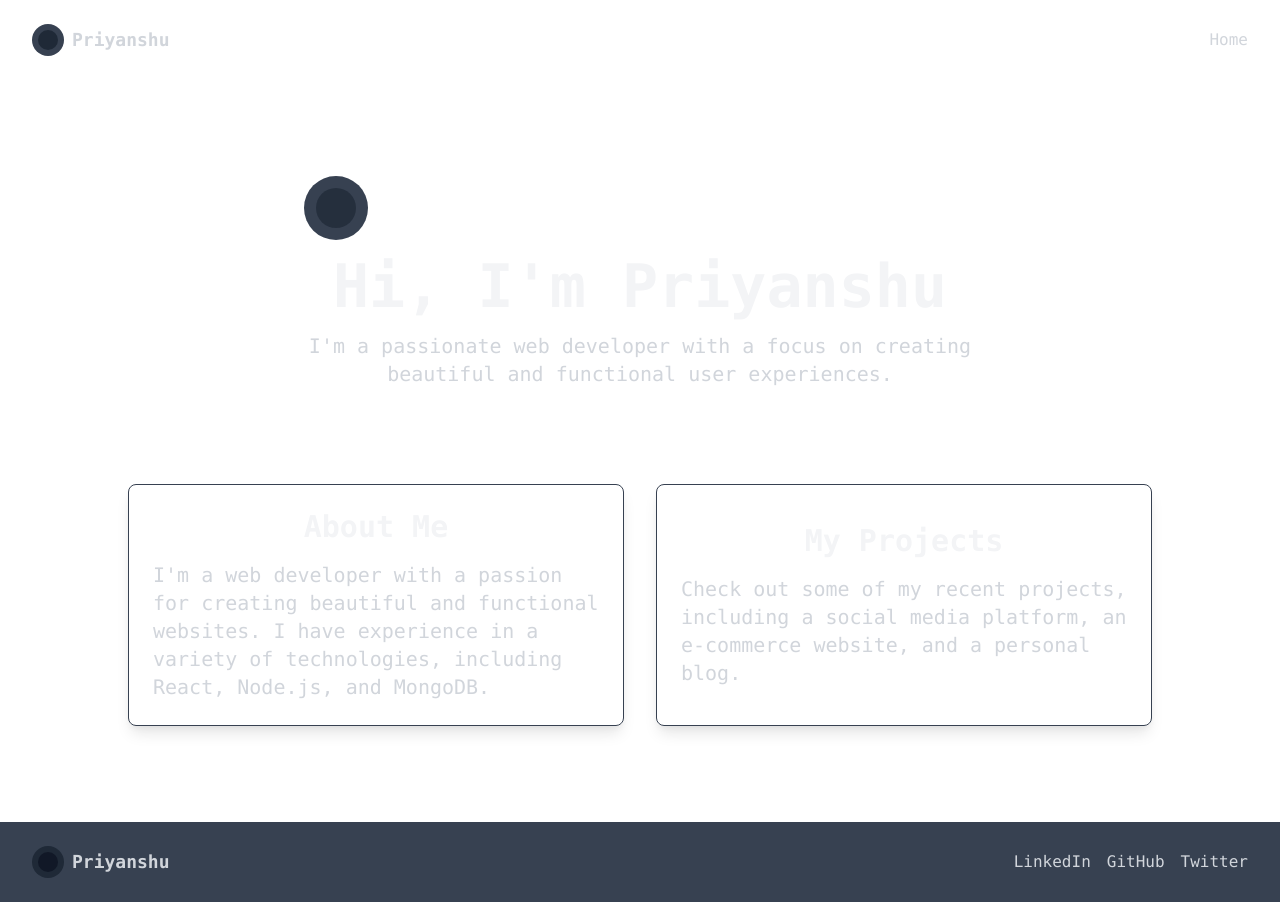
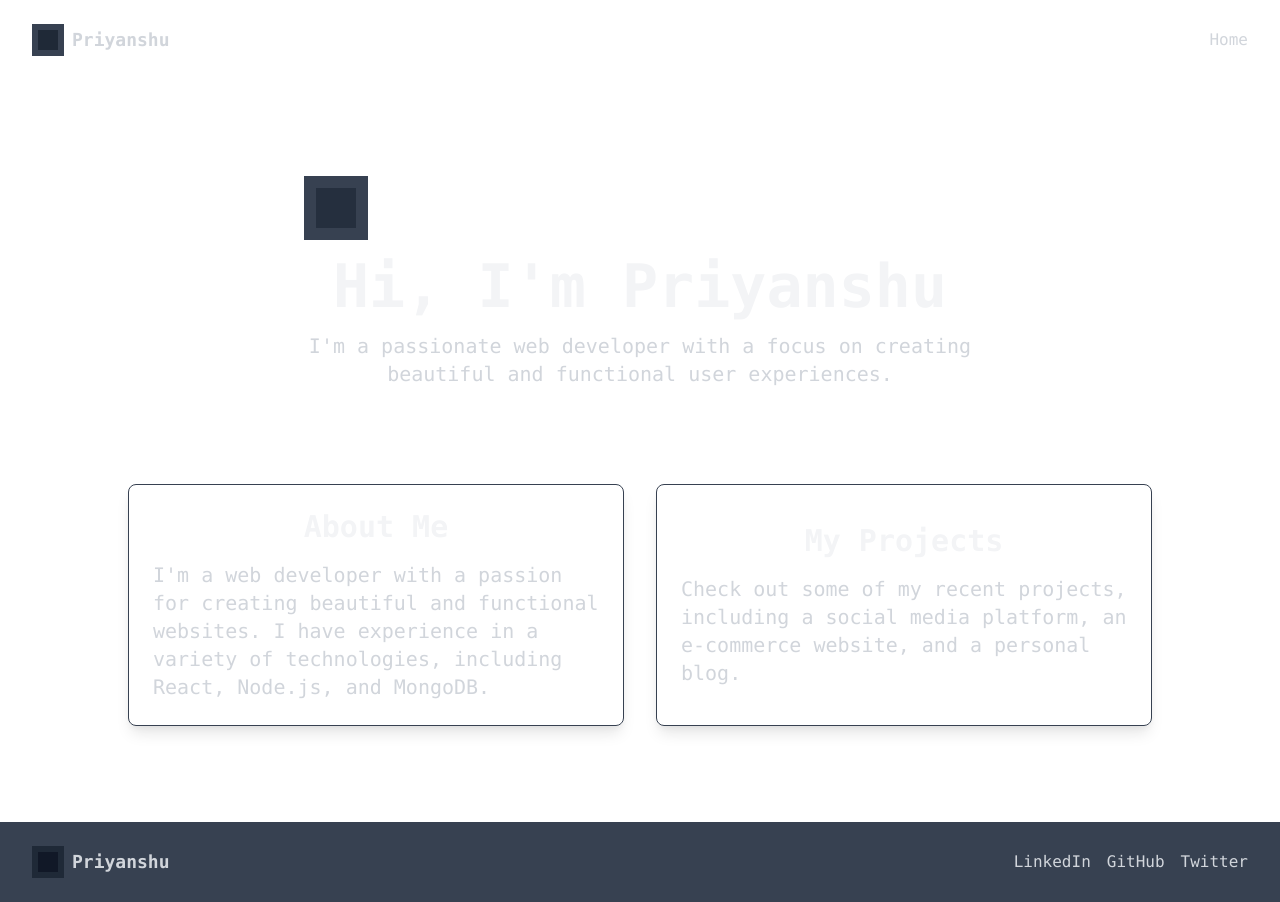
Before and after one commit to Priyansxu/Website, a Next.js app: page / in a window 1280 px wide. Built offline with nearby package versions, Linux system fonts and the light colour scheme.

Commit message:
Update index.js

```diff
--- a/pages/index.js
+++ b/pages/index.js
@@ -1,12 +1,12 @@
-import Link from "next/link"
+import Link from "next/link";
 
 function Page() {
   return (
     <div className="flex flex-col min-h-screen bg-gradient-to-b from-[#0b0b0b] to-[#1f1f1f] text-gray-300">
       <header className="py-6 px-4 md:px-8 flex items-center justify-between">
         <div className="flex items-center gap-2">
-          <div className="bg-gray-700 rounded-full w-8 h-8 flex items-center justify-center">
-            <div className="bg-gray-800 rounded-full w-5 h-5" />
+          <div className="bg-gray-700 w-8 h-8 flex items-center justify-center">
+            <div className="bg-gray-800 w-5 h-5" />
           </div>
           <span className="font-mono text-gray-300 text-lg font-bold">Priyanshu</span>
         </div>
@@ -18,8 +18,8 @@ function Page() {
       </header>
       <main className="flex-1 flex flex-col items-center justify-center px-4 md:px-8 py-12 md:py-24">
         <div className="max-w-2xl text-center space-y-4">
-          <div className="bg-gray-700 rounded-full w-16 h-16 flex items-center justify-center">
-            <div className="bg-gray-800 rounded-full w-10 h-10 animate-pulse" />
+          <div className="bg-gray-700 w-16 h-16 flex items-center justify-center">
+            <div className="bg-gray-800 w-10 h-10 animate-pulse" />
           </div>
           <h1 className="font-mono text-4xl md:text-6xl font-bold text-gray-100">Hi, I'm Priyanshu</h1>
           <p className="font-mono text-gray-300 text-lg md:text-xl">
@@ -45,8 +45,8 @@ function Page() {
       </main>
       <footer className="bg-gray-700 py-6 px-4 md:px-8 flex items-center justify-between">
         <div className="flex items-center gap-2">
-          <div className="bg-gray-800 rounded-full w-8 h-8 flex items-center justify-center">
-            <div className="bg-gray-900 rounded-full w-5 h-5" />
+          <div className="bg-gray-800 w-8 h-8 flex items-center justify-center">
+            <div className="bg-gray-900 w-5 h-5" />
           </div>
           <span className="font-mono text-gray-300 text-lg font-bold">Priyanshu</span>
         </div>
@@ -63,7 +63,7 @@ function Page() {
         </div>
       </footer>
     </div>
-  )
+  );
 }
 
 export default Page;
```
